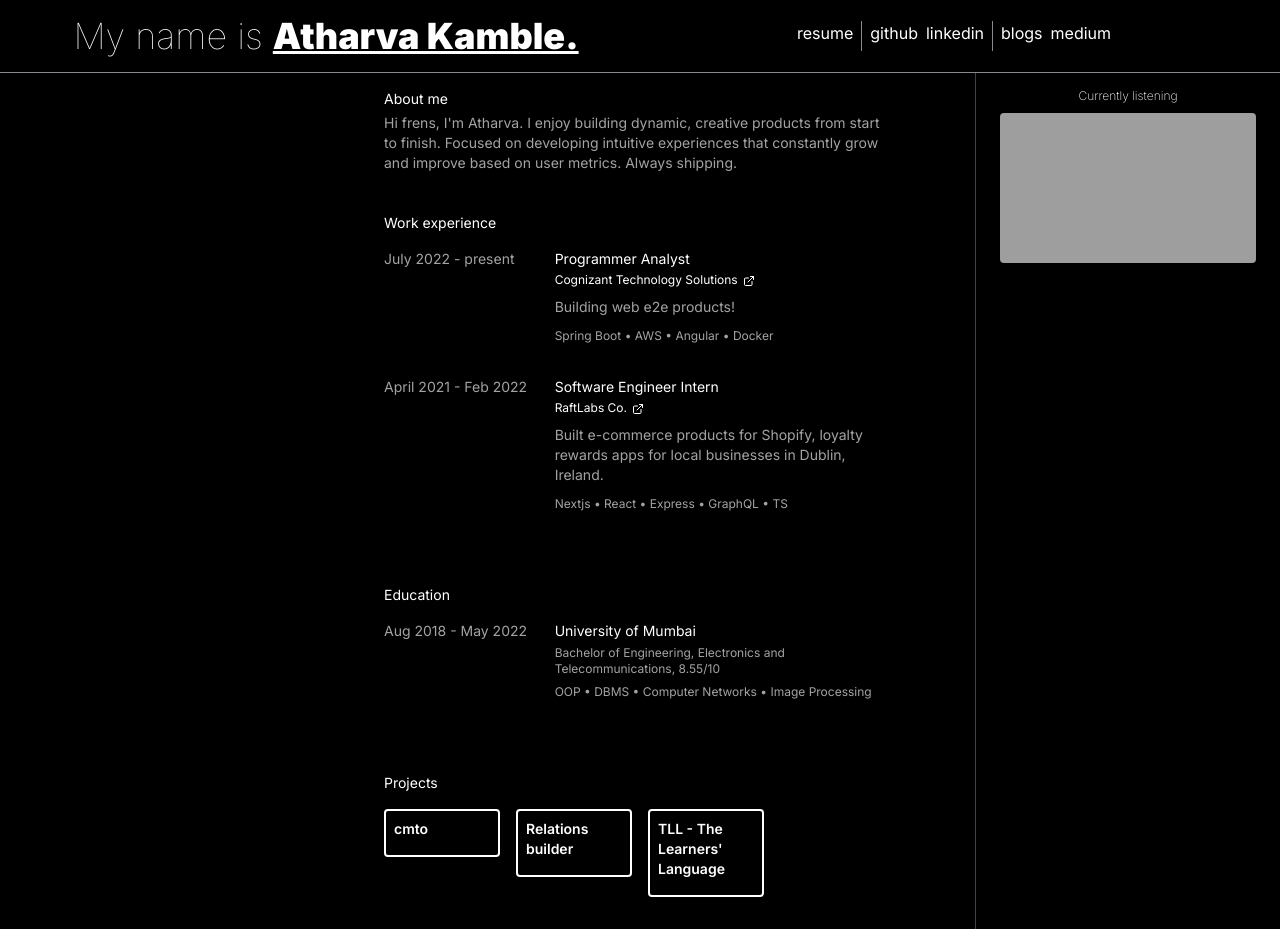
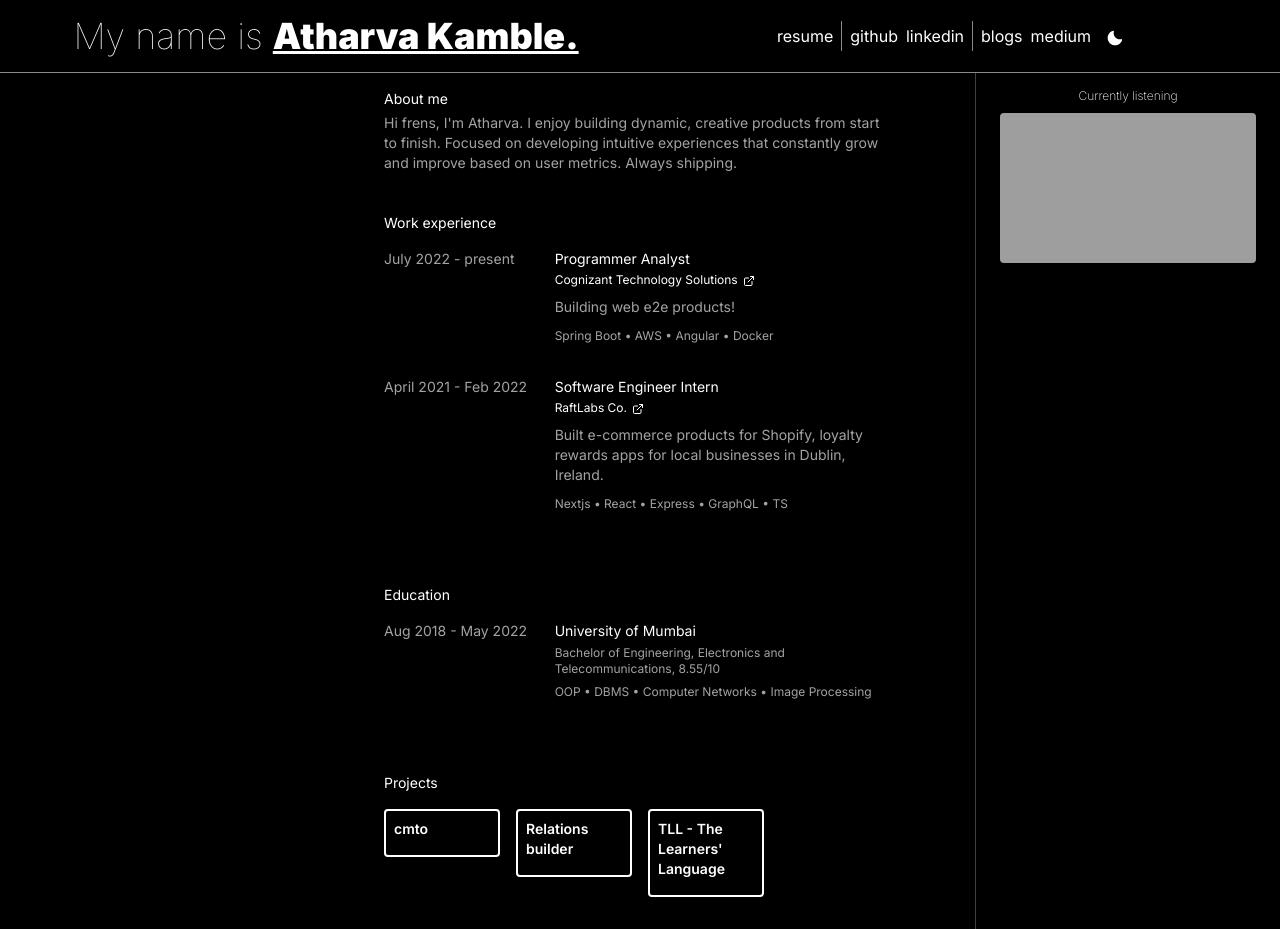
Before and after one commit to athkdev/me, a Next.js app: page / in a window 1280 px wide. Built offline with nearby package versions, Linux system fonts and the light colour scheme; grey boxes are pictures that could not be loaded.

Commit message:
feat: create switch for dark mode

```diff
--- /dev/null
+++ b/src/components/DarkModeToggle.tsx
@@ -0,0 +1,22 @@
+import { MoonIcon, SunIcon } from "@chakra-ui/icons";
+
+interface DarkModeToggleProps {
+  toggle: boolean;
+  setToggle: any;
+  className?: string;
+}
+
+export default function DarkModeToggle({
+  toggle,
+  setToggle,
+  className,
+}: DarkModeToggleProps) {
+  return (
+    <span
+      className={`p-2 rounded cursor-pointer ${className}`}
+      onClick={() => setToggle((prev: boolean) => !prev)}
+    >
+      {toggle ? <SunIcon /> : <MoonIcon />}
+    </span>
+  );
+}
--- a/src/components/nav.tsx
+++ b/src/components/nav.tsx
@@ -8,8 +8,14 @@
   DrawerOverlay,
   Link,
   Stack,
+  Switch,
 } from "@chakra-ui/react";
-import { ArrowUpIcon, HamburgerIcon } from "@chakra-ui/icons";
+import {
+  ArrowUpIcon,
+  HamburgerIcon,
+  MoonIcon,
+  SunIcon,
+} from "@chakra-ui/icons";
 import {
   LinkedInLogoIcon,
   TextAlignLeftIcon,
@@ -18,15 +24,24 @@
   Pencil1Icon,
 } from "@radix-ui/react-icons";
 import EmailForResume from "./EmailForResume";
+import { CustomStyles, TAILWIND } from "@/shared";
+import _ from "lodash";
+import DarkModeToggle from "./DarkModeToggle";
 
 interface NavProps {
   resumeModalOpen: boolean;
   setResumeModalOpen: any;
+  darkModeToggle: boolean;
+  setDarkModeToggle: any;
+  setStyles: any;
 }
 
 const Nav = ({
   resumeModalOpen,
   setResumeModalOpen,
+  darkModeToggle,
+  setDarkModeToggle,
+  setStyles,
 }: NavProps): ReactElement => {
   const [drawerOpen, setDrawerOpen] = useState<boolean>(false);
 
@@ -44,7 +59,7 @@
         />
       </div>
       <Divider className="flex md:hidden" orientation="horizontal" />
-      <div className="flex md:grid grid-cols-2 gap-2 m-4">
+      <div className="flex md:grid grid-cols-2 gap-2 p-4">
         <Center className="mx-auto">
           <div>
             <h1 className="font-thin text-2xl md:text-4xl hover:-translate-y-1 transition ease-in-out">
@@ -70,44 +85,49 @@
               // href="/resume.pdf"
               onClick={() => setResumeModalOpen(() => true)}
               isExternal
-              className="hover:-translate-y-0.5 transition ease-in-out"
+              className="hover:-translate-y-0.5 transition ease-in-out my-auto"
             >
               resume
             </Link>
-            <Center height="30px">
+            <Center height="30px" className="my-auto">
               <Divider orientation="vertical" />
             </Center>
             <Link
               href="https://github.com/AtharvaKamble"
               isExternal
-              className="hover:-translate-y-0.5 transition ease-in-out"
+              className="hover:-translate-y-0.5 transition ease-in-out my-auto"
             >
               github
             </Link>
             <Link
               href="https://www.linkedin.com/in/atharva-kamble-0b14b71b8/"
               isExternal
-              className="hover:-translate-y-0.5 transition ease-in-out"
+              className="hover:-translate-y-0.5 transition ease-in-out my-auto"
             >
               linkedin
             </Link>
 
-            <Center height="30px">
+            <Center height="30px" className="my-auto">
               <Divider orientation="vertical" />
             </Center>
             <Link
               href="/blog"
-              className="hover:-translate-y-0.5 transition ease-in-out"
+              className="hover:-translate-y-0.5 transition ease-in-out my-auto"
             >
               blogs
             </Link>
             <Link
               href="https://medium.com/@atharvadkamble00"
               isExternal
-              className="hover:-translate-y-0.5 transition ease-in-out"
+              className="hover:-translate-y-0.5 transition ease-in-out my-auto"
             >
               medium
             </Link>
+
+            <DarkModeToggle
+              toggle={darkModeToggle}
+              setToggle={setDarkModeToggle}
+            />
           </div>
         </div>
         <Drawer
@@ -184,6 +204,21 @@
                       medium
                     </Link>
                   </Button>
+
+                  <Button
+                    leftIcon={<Pencil1Icon />}
+                    color="white"
+                    bgColor="black"
+                    variant="solid"
+                    className="w-full"
+                  >
+                    <Link
+                      href="https://medium.com/@atharvadkamble00"
+                      isExternal
+                    >
+                      dark mode
+                    </Link>
+                  </Button>
                 </Stack>
               </Center>
             </div>
@@ -192,6 +227,12 @@
             </p>
           </DrawerContent>
         </Drawer>
+
+        <DarkModeToggle
+          className="md:hidden "
+          toggle={darkModeToggle}
+          setToggle={setDarkModeToggle}
+        />
       </div>
     </>
   );
```
